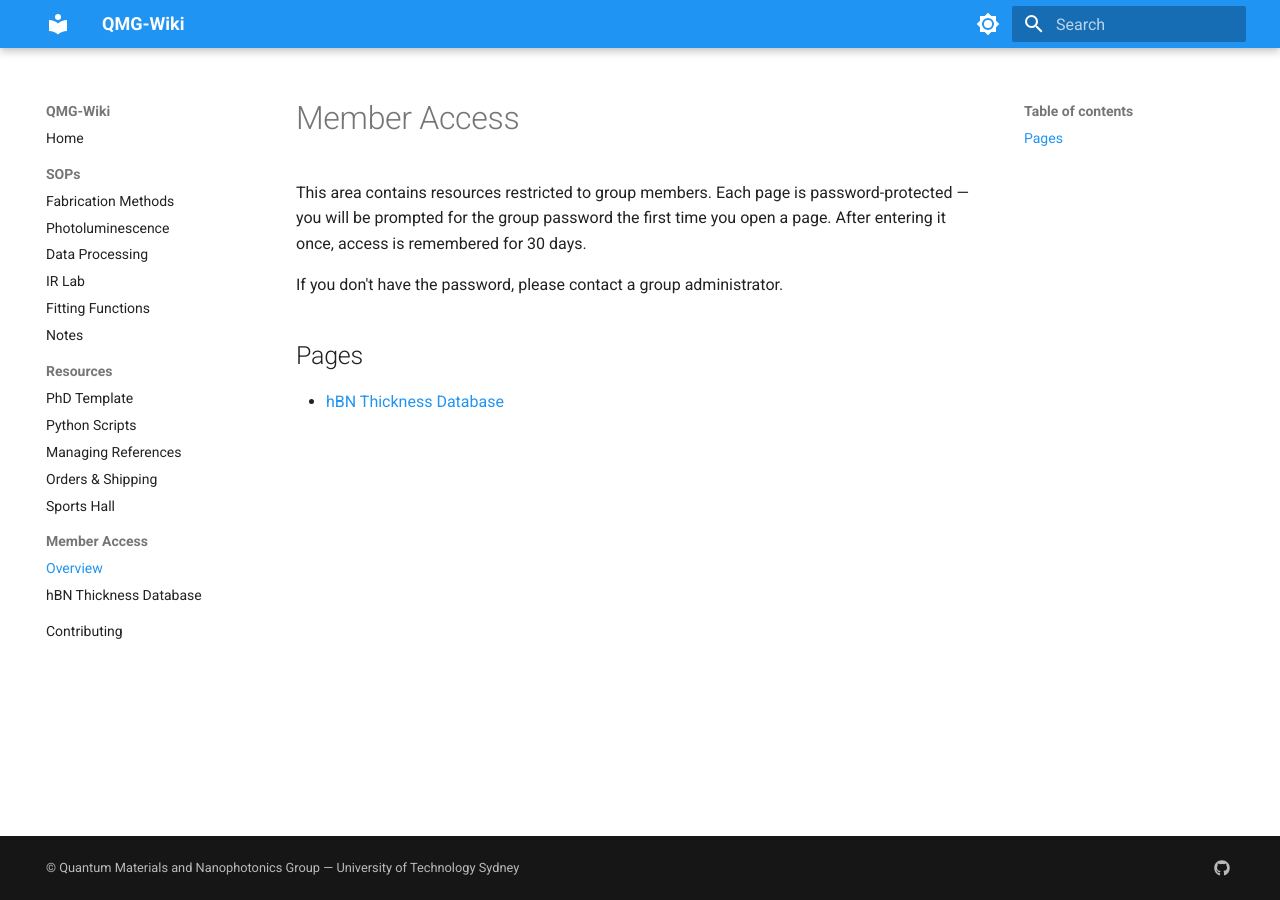
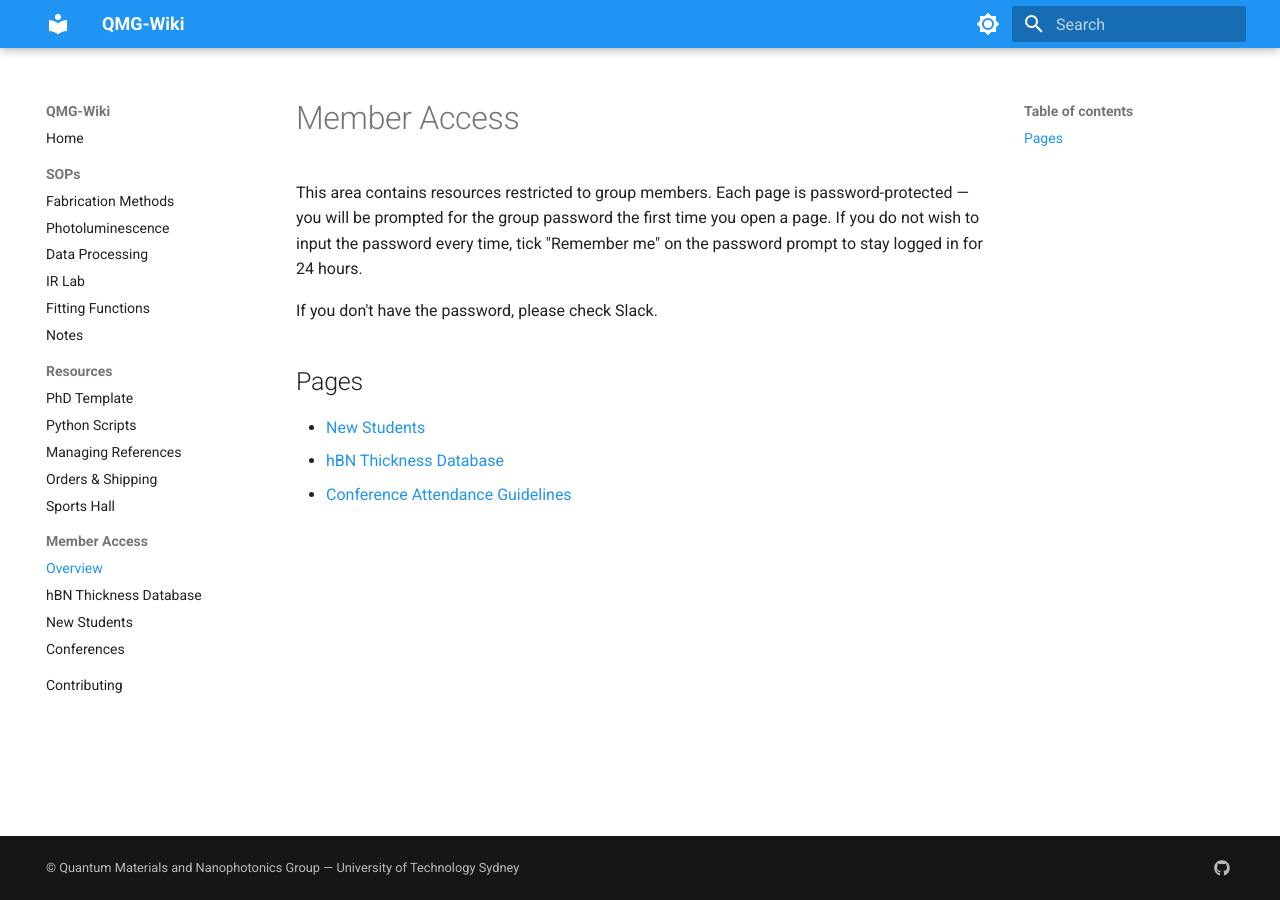
Before and after one commit to o-niki-ri/QMGwiki, an MkDocs documentation site: the page built from docs/member-access/index.md, in a window 1280 px wide. Built offline with MkDocs 1.6.1 and Material for MkDocs 9.7.7, drawn with Linux system fonts in a browser that asks for light colours.

Commit message:
Add new students and conferences pages to member access

```diff
--- a/docs/member-access/index.md
+++ b/docs/member-access/index.md
@@ -1,9 +1,11 @@
 # Member Access
 
-This area contains resources restricted to group members. Each page is password-protected — you will be prompted for the group password the first time you open a page. After entering it once, access is remembered for 30 days.
+This area contains resources restricted to group members. Each page is password-protected — you will be prompted for the group password the first time you open a page. If you do not wish to input the password every time, tick "Remember me" on the password prompt to stay logged in for 24 hours.
 
-If you don't have the password, please contact a group administrator.
+If you don't have the password, please check Slack.
 
 ## Pages
 
+- [New Students](new-students/)
 - [hBN Thickness Database](hbn-thickness/)
+- [Conference Attendance Guidelines](conferences/)
--- a/mkdocs.yml
+++ b/mkdocs.yml
@@ -91,6 +91,8 @@ nav:
   - Member Access:
       - Overview: member-access/index.md
       - hBN Thickness Database: member-access/hbn-thickness.md
+      - New Students: member-access/new-students.md
+      - Conferences: member-access/conferences.md
   - Contributing: contributing.md
 
 copyright: "&copy; Quantum Materials and Nanophotonics Group — University of Technology Sydney"
```
Also changed, not shown: docs/member-access/conferences.md (added, +26 -0 lines), docs/member-access/new-students.md (added, +61 -0 lines).
